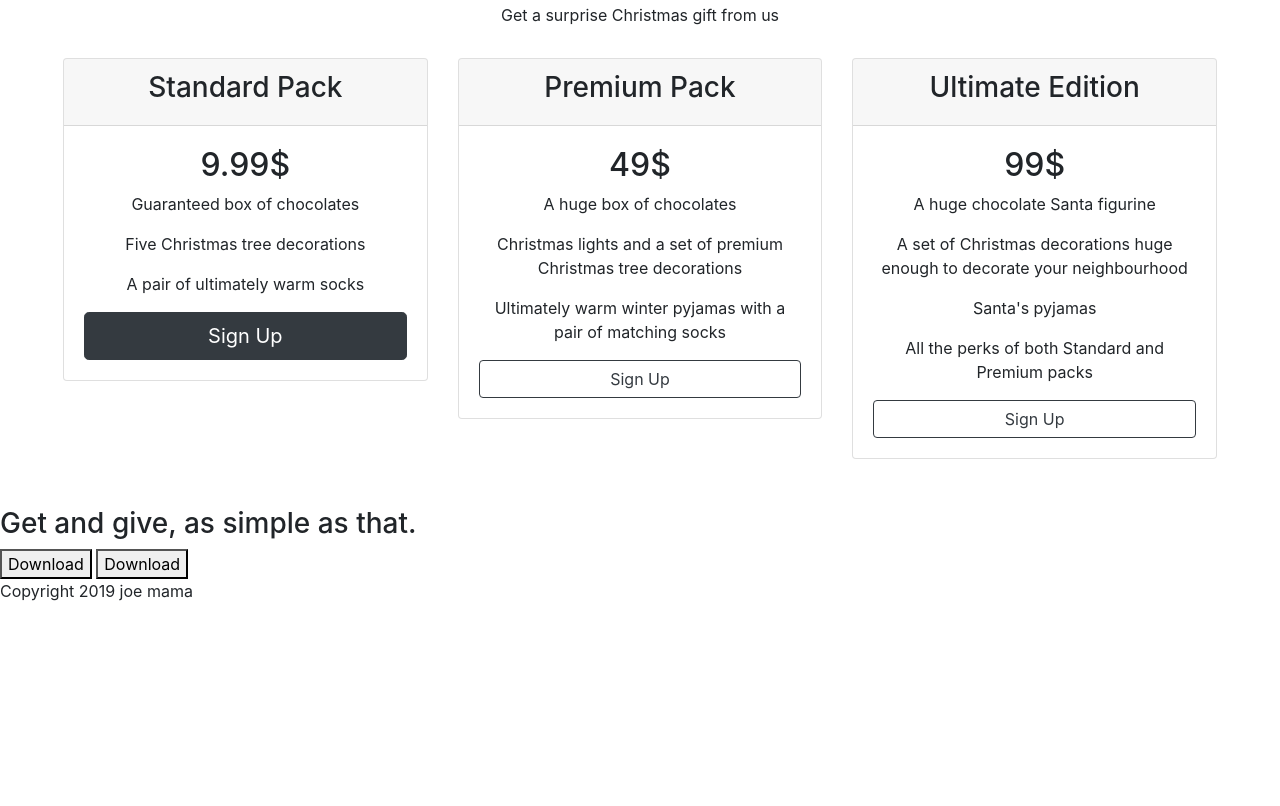
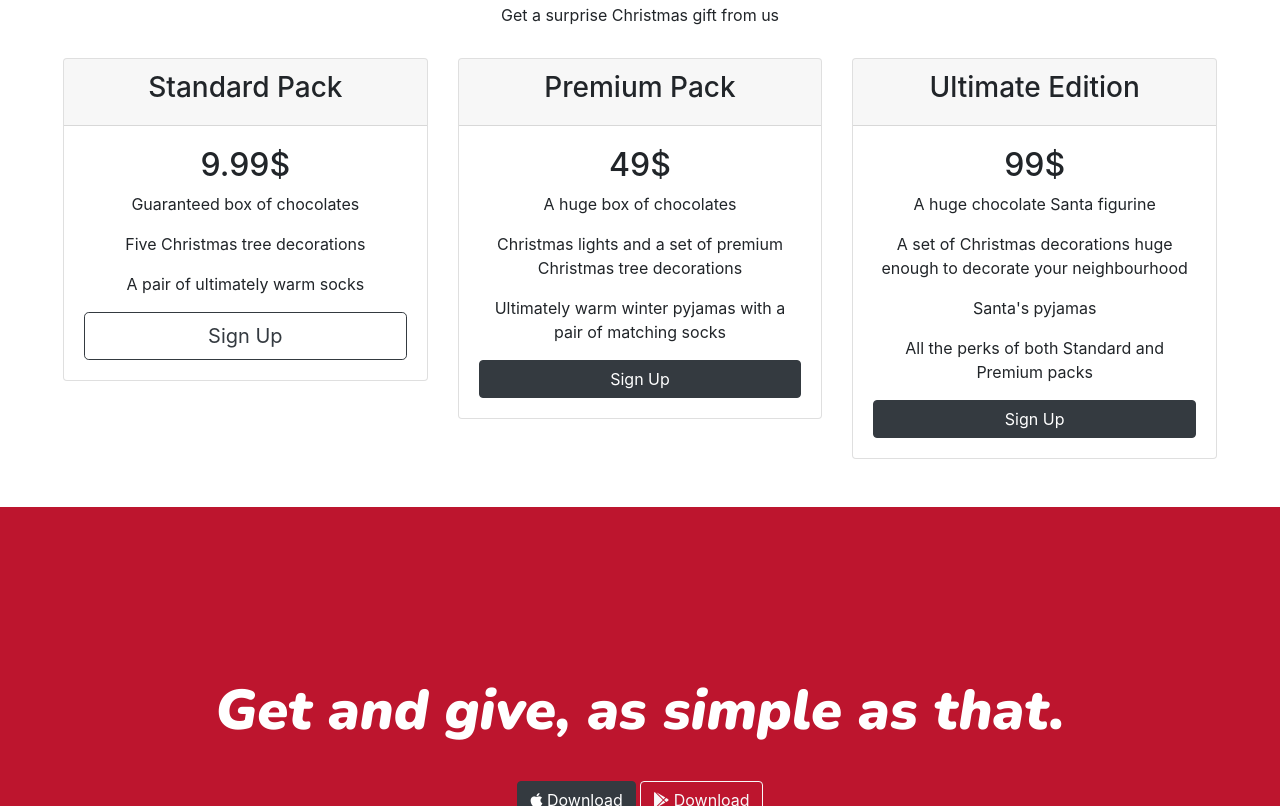
Before and after one commit to hannesottt/bootstrap-santa, a plain HTML site: page index.html in a window 1280 px wide. Shown: the part 1994-2800 px from the top of the page. Before the commit the page ends 2613 px from the top, so only its background shows below. Drawn offline with nearby package versions, Linux system fonts and the light colour scheme.

Commit message:
cta + footer

```diff
--- a/css/style.css
+++ b/css/style.css
@@ -120,3 +120,38 @@ section#pricing {
 .pricing-column {
     margin-top: 15px;
 }
+
+section#cta {
+    text-align: center;
+    background-color: var(--santa-red);
+    padding: 10em 0;
+}
+
+section#cta h3 {
+    font-weight: 900;
+    font-family: 'Nunito', sans-serif;
+    font-style: italic;
+    margin-top: 10px;
+    font-size: 3.5em;
+    color: white;
+    padding-bottom: 0.5em;
+}
+
+footer {
+    text-align: center;
+    padding-top: 10em;
+}
+
+footer > i {
+    color: black;
+}
+
+footer p {
+    font-style: italic;
+    padding-top: 10px;
+}
+
+footer > a {
+    color: black;
+    margin: 0 7px;
+}
--- a/index.html
+++ b/index.html
@@ -39,8 +39,8 @@
             <div class="row">
                 <div class="col-md-6">
                     <h1>Become a Secret Santa Yourself</h1>
-                    <button class="btn btn-dark btn-lg">Download</button>
-                    <button class="btn btn-outline btn-lg">Download</button>
+                    <button class="btn btn-dark btn-lg"><i class="fab fa-apple"></i> Download</button>
+                    <button class="btn btn-outline-light btn-lg"><i class="fab fa-google-play"></i> Download</button>
                 </div>
                 <div class="col-md-6">
                     <img src="img/iphone6.png" alt="telephone">
@@ -116,7 +116,7 @@
                             <p>Guaranteed box of chocolates</p>
                             <p>Five Christmas tree decorations</p>
                             <p>A pair of ultimately warm socks</p>
-                            <button class="btn btn-dark btn-lg btn-block">Sign Up</button>
+                            <button class="btn btn-outline-dark btn-lg btn-block">Sign Up</button>
                         </div>
                     </div>
                 </div>
@@ -130,7 +130,7 @@
                             <p>A huge box of chocolates</p>
                             <p>Christmas lights and a set of premium Christmas tree decorations</p>
                             <p>Ultimately warm winter pyjamas with a pair of matching socks</p>
-                            <button class="btn btn-outline-dark btn-block">Sign Up</button>
+                            <button class="btn btn-dark btn-block">Sign Up</button>
                         </div>
                     </div>
                 </div>
@@ -145,7 +145,7 @@
                             <p>A set of Christmas decorations huge enough to decorate your neighbourhood</p>
                             <p>Santa's pyjamas</p>
                             <p>All the perks of both Standard and Premium packs</p>
-                            <button class="btn btn-outline-dark btn-block">Sign Up</button>
+                            <button class="btn btn-dark btn-block">Sign Up</button>
                         </div>
                     </div>
                 </div>
@@ -153,13 +153,16 @@
         </section>
         <section id="cta">
             <h3>Get and give, as simple as that.</h3>
-            <button >Download</button>
-            <button >Download</button>
+            <button class="btn btn-dark"><i class="fab fa-apple"></i> Download</button>
+            <button class="btn btn-outline-light"><i class="fab fa-google-play"></i> Download</button>
         </section>
 
         <footer id="footer">
             <!--facebook icon, twitter icon, email icon-->
-            <p>Copyright 2019 joe mama</p>
+            <a href="#"><i class="fab fa-facebook-f"></i></a>
+            <a href="#"><i class="fab fa-twitter"></i></a>
+            <a href="#"><i class="fas fa-envelope"></i></a>
+            <p>© Copyright 2019 joe mama</p>
         </footer>
     </div>
 
```
